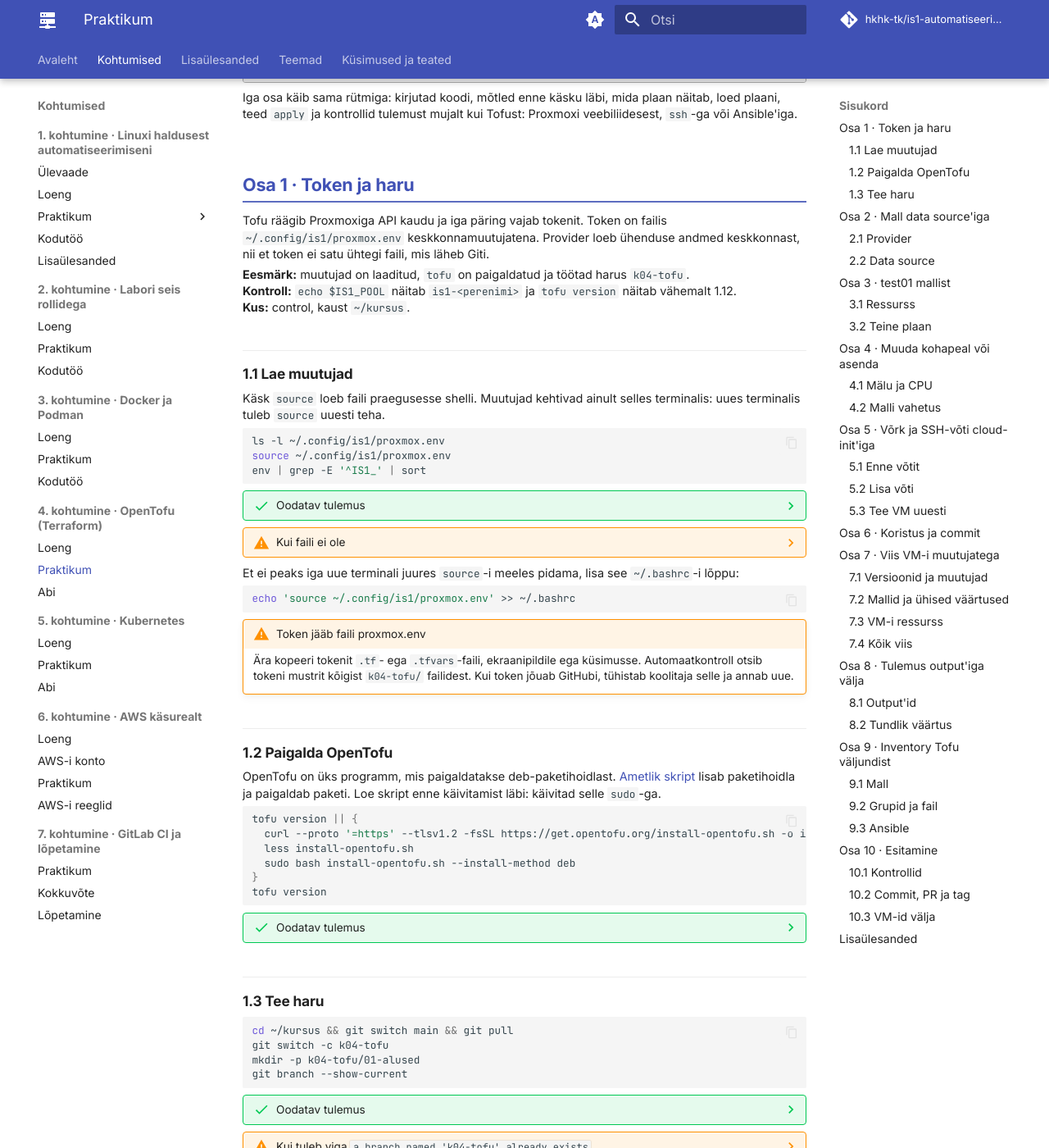
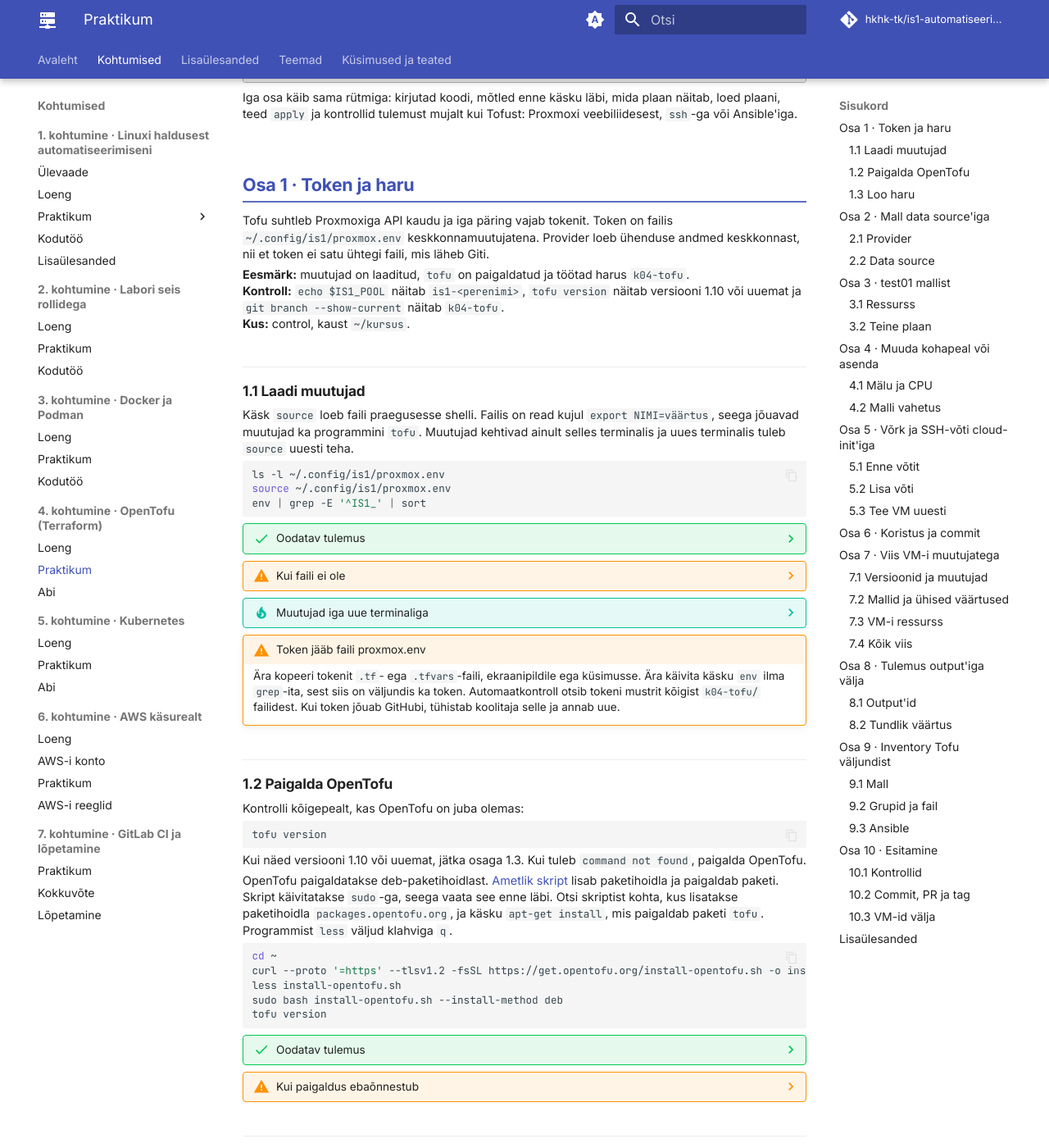
Before and after one commit to hkhk-tk/is1-automatiseerimine, an MkDocs documentation site: the page built from docs/k04/lab.md, in a window 1280 px wide and 1400 px high, scrolled down 429 px. Shown: the whole window at 82% size. Built offline with MkDocs 1.6.1 and Material for MkDocs 9.7.7, drawn with Linux system fonts in a browser that asks for light colours; comment, search, counter and statistics services are not loaded; some of the changed text lies outside the part shown.

Commit message:
K4 praktikum: osa 1 sammud eraldi, versiooninõue ühtne

````diff
--- a/docs/k04/lab.md
+++ b/docs/k04/lab.md
@@ -45,15 +45,15 @@ Iga osa käib sama rütmiga: kirjutad koodi, mõtled enne käsku läbi, mida pla
 
 ## Osa 1 · Token ja haru
 
-Tofu räägib Proxmoxiga API kaudu ja iga päring vajab tokenit. Token on failis `~/.config/is1/proxmox.env` keskkonnamuutujatena. Provider loeb ühenduse andmed keskkonnast, nii et token ei satu ühtegi faili, mis läheb Giti.
+Tofu suhtleb Proxmoxiga API kaudu ja iga päring vajab tokenit. Token on failis `~/.config/is1/proxmox.env` keskkonnamuutujatena. Provider loeb ühenduse andmed keskkonnast, nii et token ei satu ühtegi faili, mis läheb Giti.
 
 **Eesmärk:** muutujad on laaditud, `tofu` on paigaldatud ja töötad harus `k04-tofu`.
-**Kontroll:** `echo $IS1_POOL` näitab `is1-<perenimi>` ja `tofu version` näitab vähemalt 1.12.
+**Kontroll:** `echo $IS1_POOL` näitab `is1-<perenimi>`, `tofu version` näitab versiooni 1.10 või uuemat ja `git branch --show-current` näitab `k04-tofu`.
 **Kus:** control, kaust `~/kursus`.
 
-### 1.1 Lae muutujad
+### 1.1 Laadi muutujad
 
-Käsk `source` loeb faili praegusesse shelli. Muutujad kehtivad ainult selles terminalis: uues terminalis tuleb `source` uuesti teha.
+Käsk `source` loeb faili praegusesse shelli. Failis on read kujul `export NIMI=väärtus`, seega jõuavad muutujad ka programmini `tofu`. Muutujad kehtivad ainult selles terminalis ja uues terminalis tuleb `source` uuesti teha.
 
 ```bash
 ls -l ~/.config/is1/proxmox.env
@@ -63,43 +63,65 @@ env | grep -E '^IS1_' | sort
 
 ??? success "Oodatav tulemus"
 
-    Faili õigused on `-rw-------`: faili saad lugeda ainult sina. `env` näitab viit rida: `IS1_BRIDGE=vmbr0`, `IS1_DATASTORE=local-zfs`, `IS1_NODE=SR630V3-1`, `IS1_POOL=is1-<perenimi>` ja `IS1_VMID_BASE=43x0`. Sinu VM-ide numbrid on `IS1_VMID_BASE` + 1 kuni 9.
+    Faili õigused on `-rw-------`: faili saad lugeda ainult sina. `env` näitab viit rida: `IS1_BRIDGE=vmbr0`, `IS1_DATASTORE=local-zfs`, `IS1_NODE=SR630V3-1`, `IS1_POOL=is1-<perenimi>` ja `IS1_VMID_BASE=43x0`. Sinu VM-ide numbrid on `IS1_VMID_BASE` + 1 kuni 9. See kontroll ei näita veel, kas token töötab. Seda näed osas 2.
 
 ??? warning "Kui faili ei ole"
 
     Kirjuta koolitajale. Tokenit ei saa ise teha, see luuakse sinu jaoks.
 
-Et ei peaks iga uue terminali juures `source`-i meeles pidama, lisa see `~/.bashrc`-i lõppu:
+??? tip "Muutujad iga uue terminaliga"
 
-```bash
-echo 'source ~/.config/is1/proxmox.env' >> ~/.bashrc
-```
+    Kui lisad `source`-i rea faili `~/.bashrc`, laaditakse muutujad igas uues terminalis. Käsk lisab rea ainult siis, kui seda failis veel pole:
+
+    ```bash
+    grep -qxF 'source ~/.config/is1/proxmox.env' ~/.bashrc || echo 'source ~/.config/is1/proxmox.env' >> ~/.bashrc
+    ```
 
 !!! warning "Token jääb faili proxmox.env"
 
-    Ära kopeeri tokenit `.tf`- ega `.tfvars`-faili, ekraanipildile ega küsimusse. Automaatkontroll otsib tokeni mustrit kõigist `k04-tofu/` failidest. Kui token jõuab GitHubi, tühistab koolitaja selle ja annab uue.
+    Ära kopeeri tokenit `.tf`- ega `.tfvars`-faili, ekraanipildile ega küsimusse. Ära käivita käsku `env` ilma `grep`-ita, sest siis on väljundis ka token. Automaatkontroll otsib tokeni mustrit kõigist `k04-tofu/` failidest. Kui token jõuab GitHubi, tühistab koolitaja selle ja annab uue.
 
 ### 1.2 Paigalda OpenTofu
 
-OpenTofu on üks programm, mis paigaldatakse deb-paketihoidlast. [Ametlik skript](https://opentofu.org/docs/intro/install/) lisab paketihoidla ja paigaldab paketi. Loe skript enne käivitamist läbi: käivitad selle `sudo`-ga.
+Kontrolli kõigepealt, kas OpenTofu on juba olemas:
 
 ```bash
-tofu version || {
-  curl --proto '=https' --tlsv1.2 -fsSL https://get.opentofu.org/install-opentofu.sh -o install-opentofu.sh
-  less install-opentofu.sh
-  sudo bash install-opentofu.sh --install-method deb
-}
+tofu version
+```
+
+Kui näed versiooni 1.10 või uuemat, jätka osaga 1.3. Kui tuleb `command not found`, paigalda OpenTofu.
+
+OpenTofu paigaldatakse deb-paketihoidlast. [Ametlik skript](https://opentofu.org/docs/intro/install/) lisab paketihoidla ja paigaldab paketi. Skript käivitatakse `sudo`-ga, seega vaata see enne läbi. Otsi skriptist kohta, kus lisatakse paketihoidla `packages.opentofu.org`, ja käsku `apt-get install`, mis paigaldab paketi `tofu`. Programmist `less` väljud klahviga `q`.
+
+```bash
+cd ~
+curl --proto '=https' --tlsv1.2 -fsSL https://get.opentofu.org/install-opentofu.sh -o install-opentofu.sh
+less install-opentofu.sh
+sudo bash install-opentofu.sh --install-method deb
 tofu version
 ```
 
 ??? success "Oodatav tulemus"
 
-    `OpenTofu v1.13.x` ja `on linux_amd64`. Kui `tofu` oli juba olemas, näed versiooni kohe ja paigaldust ei tehta.
+    `OpenTofu v1.13.x` ja `on linux_amd64`.
 
-### 1.3 Tee haru
+??? warning "Kui paigaldus ebaõnnestub"
+
+    Ära proovi järjest teisi paigaldusviise. Kirjuta küsimusse käsk, mille käivitasid, ja kogu veateade tekstina.
+
+### 1.3 Loo haru
+
+Enne haru vahetamist kontrolli, et varasemas töös pole commit'imata muudatusi:
 
 ```bash
-cd ~/kursus && git switch main && git pull
+cd ~/kursus
+git status
+```
+
+Kui väljund ütleb `working tree clean`, jätka. Kui seal on muudetud faile, ära kustuta neid. Tee neist commit oma eelmises harus või küsi koolitajalt.
+
+```bash
+git switch main && git pull
 git switch -c k04-tofu
 mkdir -p k04-tofu/01-alused
 git branch --show-current
````
